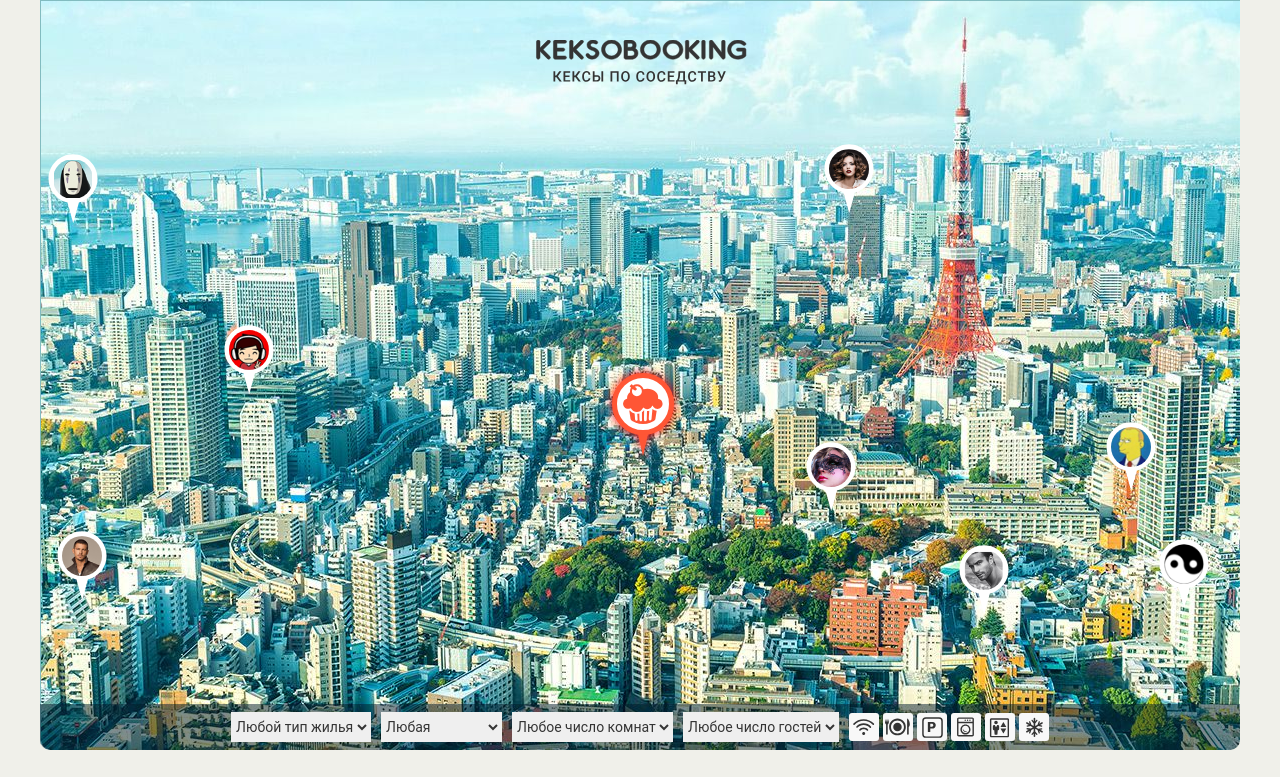
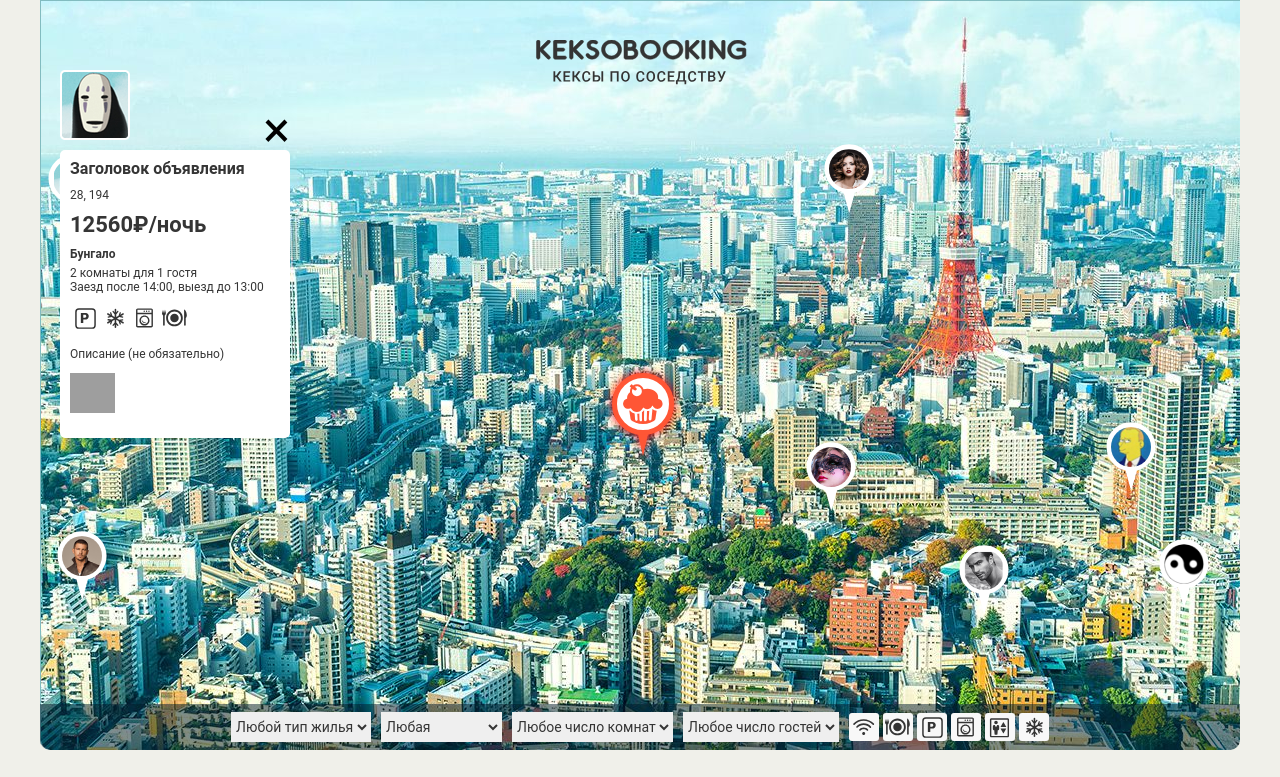
Before and after one commit to dinawatcher/182577-keksobooking-20, a website: page index.html in a window 1280 px wide. Both pictures are taken after a click on the button "Поставь меня куда-нибудь". Shown: the top 777 px of the page. Drawn offline with Linux system fonts and the light colour scheme; grey boxes are pictures that could not be loaded; files whose address does not match are found by name.

Commit message:
разбивает проект на модули

```diff
--- a/index.html
+++ b/index.html
@@ -247,6 +247,12 @@
       <button class="error__button">Попробовать снова</button>
     </div>
   </template>
-  <script src="js/main.js"></script>
+  <!-- <script src="js/main.js"></script> -->
+  <script src="js/randomize.js"></script>
+  <script src="js/offer.js"></script>
+  <script src="js/pin.js"></script>
+  <script src="js/card.js"></script>
+  <script src="js/form.js"></script>
+  <script src="js/map.js"></script>
 </body>
 </html>
--- /dev/null
+++ b/js/card.js
@@ -0,0 +1,77 @@
+'use strict';
+
+(function () {
+  var cardTemplate = document.querySelector('#card').content.querySelector('.map__card');
+
+  var renderPhotos = function (container, photos) {
+    container.innerHTML = '';
+
+    for (var i = 0; i < photos.length; i++) {
+      var img = document.createElement('img');
+
+      img.src = photos[i];
+      img.className = 'popup__photo';
+      img.width = 45;
+      img.height = 40;
+      img.alt = 'Фотография жилья';
+      container.appendChild(img);
+    }
+  };
+
+  var renderFeatures = function (container, features) {
+    container.innerHTML = '';
+    for (var i = 0; i < features.length; i++) {
+      var li = document.createElement('li');
+
+      li.textContent = features[i];
+      li.className = 'popup__feature popup__feature--' + features[i];
+      container.appendChild(li);
+    }
+  };
+
+  var createCard = function (items) {
+    var cardElement = cardTemplate.cloneNode(true);
+    var photosBlock = cardElement.querySelector('.popup__photos');
+    var featuresBlock = cardElement.querySelector('.popup__features');
+
+    var card = items[0];
+
+    var getRooms = function () {
+      if (card.offer.rooms === 1) {
+        return card.offer.rooms + ' комната для ';
+      } else if (card.offer.rooms > 1 && card.offer.rooms < 5) {
+        return card.offer.rooms + ' комнаты для ';
+      } else {
+        return card.offer.rooms + ' комнат для ';
+      }
+    };
+
+    var getGuests = function () {
+      if (card.offer.guests === 0) {
+        return cardElement.querySelector('.popup__text--capacity').classList.add('hidden');
+      } else if (card.offer.guests === 1) {
+        return card.offer.guests + ' гостя';
+      } else {
+        return card.offer.guests + ' гостей';
+      }
+    };
+
+    cardElement.querySelector('.popup__title').textContent = card.offer.title;
+    cardElement.querySelector('.popup__text--address').textContent = card.offer.address;
+    cardElement.querySelector('.popup__text--price').innerHTML = card.offer.price + '&#x20bd;<span>/ночь</span>';
+    cardElement.querySelector('.popup__type').textContent = window.offer.hotels[card.offer.type];
+    cardElement.querySelector('.popup__text--capacity').textContent = getRooms(card) + getGuests(card);
+    cardElement.querySelector('.popup__text--time').textContent = 'Заезд после ' + card.offer.checkin + ', выезд до ' + card.offer.checkout;
+    cardElement.querySelector('.popup__description').textContent = card.offer.description;
+    cardElement.querySelector('.popup__avatar').src = card.author.avatar;
+
+    renderPhotos(photosBlock, card.offer.photos);
+    renderFeatures(featuresBlock, card.offer.features);
+
+    return cardElement;
+  };
+
+  window.card = {
+    createCard: createCard,
+  };
+})();
--- /dev/null
+++ b/js/form.js
@@ -0,0 +1,44 @@
+'use strict';
+
+(function () {
+  var adForm = document.querySelector('.ad-form');
+  var formFieldsets = adForm.querySelectorAll('fieldset');
+  var adFormSelects = adForm.querySelectorAll('select');
+  var rooms = adForm.querySelector('#room_number');
+  var capacity = adForm.querySelector('#capacity');
+  var address = adForm.querySelector('#address');
+  var filterForm = document.querySelector('.map__filters');
+  var filterFormSelects = filterForm.querySelectorAll('select');
+
+  var activateInputs = function (arr) {
+    adForm.classList.remove('ad-form--disabled');
+    for (var i = 0; i < arr.length; i++) {
+      arr[i].disabled = false;
+    }
+  };
+
+  var capacityValidity = function () {
+    if (rooms.value === '100' && capacity.value !== 0) {
+      rooms.setCustomValidity('Не для гостей');
+    } else if (rooms.value === '1' && capacity.value > rooms.value) {
+      rooms.setCustomValidity('Для одного гостя');
+    } else if (rooms.value === '2' && capacity.value > rooms.value) {
+      rooms.setCustomValidity('Для двух гостя');
+    } else if (rooms.value === '1' && capacity.value > rooms.value) {
+      rooms.setCustomValidity('Для трех гостя');
+    } else {
+      rooms.setCustomValidity('');
+    }
+  };
+
+  rooms.addEventListener('change', capacityValidity);
+
+  window.form = {
+    formFieldsets: formFieldsets,
+    filterFormSelects: filterFormSelects,
+    adFormSelects: adFormSelects,
+    address: address,
+    activateInputs: activateInputs,
+  };
+
+})();
--- /dev/null
+++ b/js/map.js
@@ -0,0 +1,57 @@
+'use strict';
+
+(function () {
+  var ADS_COUNT = 8;
+  var PIN_MAIN_SIZE = 65;
+  var PIN_MAIN_POINTER = 22;
+
+  var hotelMap = document.querySelector('.map');
+  var mapFilters = document.querySelector('.map__filters-container');
+  var mapPinMain = document.querySelector('.map__pin--main');
+  var pins = window.offer.createAds(ADS_COUNT);
+  var pinMainLocationX = Math.round(parseInt(mapPinMain.style.left, 10) + PIN_MAIN_SIZE / 2);
+  var pinMainLocationY = Math.round(parseInt(mapPinMain.style.top, 10) + PIN_MAIN_SIZE / 2);
+  var pinMainLocationYActive = Math.round(parseInt(mapPinMain.style.top, 10)) + PIN_MAIN_SIZE + PIN_MAIN_POINTER;
+
+  var disableInputs = function (arr) {
+    for (var i = 0; i < arr.length; i++) {
+      arr[i].disabled = true;
+    }
+  };
+
+  var disabledOnLoad = function () {
+    [window.form.formFieldsets, window.form.adFormSelects, window.form.filterFormSelects].forEach(function (inputs) {
+      disableInputs(inputs);
+    });
+    window.form.address.value = pinMainLocationX + ',' + ' ' + pinMainLocationY;
+  };
+
+  var activatePage = function () {
+    hotelMap.classList.remove('map--faded');
+    window.pin.renderPins(pins);
+    window.form.activateInputs(window.form.formFieldsets);
+    window.form.activateInputs(window.form.adFormSelects);
+    window.form.activateInputs(window.form.filterFormSelects);
+    window.form.address.value = pinMainLocationX + ', ' + pinMainLocationYActive;
+    hotelMap.insertBefore(window.card.createCard(window.map.pins), mapFilters);
+
+    mapPinMain.removeEventListener('mousedown', onPinMainAction);
+    mapPinMain.removeEventListener('keydown', onPinMainAction);
+  };
+
+  var onPinMainAction = function (evt) {
+    if (evt.button === 0 || evt.code === 'Enter') {
+      activatePage();
+    }
+  };
+
+  disabledOnLoad();
+
+  mapPinMain.addEventListener('mousedown', onPinMainAction);
+  mapPinMain.addEventListener('keydown', onPinMainAction);
+
+  window.map = {
+    hotelMap: hotelMap,
+    pins: pins,
+  };
+})();
--- /dev/null
+++ b/js/offer.js
@@ -0,0 +1,63 @@
+'use strict';
+
+(function () {
+  var MAX_X = 1200;
+  var MIN_Y = 130;
+  var MAX_Y = 630;
+  var MIN_PRICE = 10000;
+  var MAX_PRICE = 50000;
+  var MIN_ROOMS = 1;
+  var MAX_ROOMS = 3;
+  var MIN_GUESTS = 0;
+  var MAX_GUESTS = 2;
+  var HOTEL_TYPES = {
+    palace: 'Дворец',
+    flat: 'Квартира',
+    house: 'Дом',
+    bungalo: 'Бунгало',
+  };
+  var CHECK_TIME = ['12:00', '13:00', '14:00'];
+  var FEATURES = ['wifi', 'dishwasher', 'parking', 'washer', 'elevator', 'conditioner'];
+  var HOTEL_PHOTOS = [
+    'http://o0.github.io/assets/images/tokyo/hotel1.jpg',
+    'http://o0.github.io/assets/images/tokyo/hotel2.jpg',
+    'http://o0.github.io/assets/images/tokyo/hotel3.jpg'
+  ];
+
+  var createAds = function (num) {
+    var ads = [];
+
+    for (var i = 0; i < num; i++) {
+      var locationX = window.randomize.getRandomNumber(0, MAX_X);
+      var locationY = window.randomize.getRandomNumber(MIN_Y, MAX_Y);
+
+      ads[i] = {
+        'author': {
+          'avatar': 'img/avatars/user0' + (i + 1) + '.png',
+        },
+        'offer': {
+          'title': 'Заголовок объявления',
+          'address': locationX + ', ' + locationY,
+          'price': window.randomize.getRandomNumber(MIN_PRICE, MAX_PRICE),
+          'type': window.randomize.getTypes(HOTEL_TYPES),
+          'rooms': window.randomize.getRandomNumber(MIN_ROOMS, MAX_ROOMS),
+          'guests': window.randomize.getRandomNumber(MIN_GUESTS, MAX_GUESTS),
+          'checkin': CHECK_TIME[window.randomize.getRandomNumber(0, CHECK_TIME.length - 1)],
+          'checkout': CHECK_TIME[window.randomize.getRandomNumber(0, CHECK_TIME.length - 1)],
+          'features': window.randomize.getFeatures(FEATURES),
+          'description': 'Описание (не обязательно)',
+          'photos': window.randomize.getRandomArray(HOTEL_PHOTOS),
+        },
+        'location': {
+          x: locationX,
+          y: locationY,
+        }
+      };
+    }
+    return ads;
+  };
+  window.offer = {
+    createAds: createAds,
+    hotels: HOTEL_TYPES,
+  };
+})();
--- /dev/null
+++ b/js/pin.js
@@ -0,0 +1,31 @@
+'use strict';
+
+(function () {
+  var mapPins = document.querySelector('.map__pins');
+  var mapPinTemplate = document.querySelector('#pin').content.querySelector('.map__pin');
+
+  var renderPin = function (item) {
+    var pinElement = mapPinTemplate.cloneNode(true);
+    var pinImg = pinElement.querySelector('img');
+
+    pinImg.setAttribute('src', item.author.avatar);
+    pinImg.setAttribute('alt', item.offer.title);
+
+    pinElement.style.left = item.location.x - (pinImg.width / 2) + 'px';
+    pinElement.style.top = item.location.y - pinImg.height + 'px';
+
+    return pinElement;
+  };
+
+  var renderPins = function (arr) {
+    var fragment = document.createDocumentFragment();
+    for (var i = 0; i < arr.length; i++) {
+      fragment.appendChild(renderPin(arr[i]));
+    }
+    mapPins.appendChild(fragment);
+  };
+
+  window.pin = {
+    renderPins: renderPins,
+  };
+})();
--- /dev/null
+++ b/js/randomize.js
@@ -0,0 +1,40 @@
+'use strict';
+
+(function () {
+  var getRandomNumber = function (min, max) {
+    return Math.floor(Math.random() * (max - min + 1)) + min;
+  };
+
+  var getRandomArray = function (arr) {
+    var unfilteredArray = [];
+    for (var i = 0; i < getRandomNumber(1, arr.length - 1); i++) {
+      var arrayItem = arr[getRandomNumber(0, arr.length - 1)];
+      unfilteredArray.push(arrayItem);
+    }
+
+    var randomArray = unfilteredArray.filter(function (item, pos) {
+      return unfilteredArray.indexOf(item) === pos;
+    });
+
+    return randomArray;
+  };
+
+  var getTypes = function (arr) {
+    var typeItem = Object.keys(arr)[getRandomNumber(0, Object.keys(arr).length - 1)];
+
+    return typeItem;
+  };
+
+  var getFeatures = function (arr) {
+    var featuresArray = getRandomArray(arr);
+
+    return featuresArray;
+  };
+
+  window.randomize = {
+    getRandomNumber: getRandomNumber,
+    getRandomArray: getRandomArray,
+    getFeatures: getFeatures,
+    getTypes: getTypes,
+  };
+})();
```
